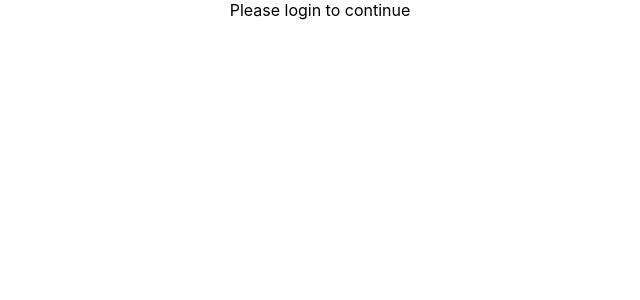
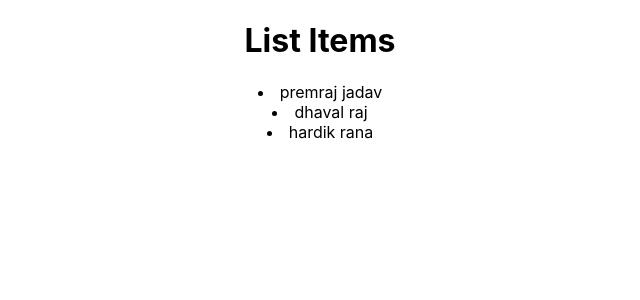
Before and after one commit to DivyarajsinhRana/typescript, a React (Create React App) app in the folder typing-class/: page / in a window 1280 px wide. Shown: the top 300 px of the page, without its empty margins (320-960 px from the left). Built offline with nearby package versions, Linux system fonts and the light colour scheme.

Commit message:
generic props done

```diff
--- a/typing-class/src/App.tsx
+++ b/typing-class/src/App.tsx
@@ -2,11 +2,28 @@ import Counter from "./component/class/Counter"
 import './App.css'
 import Private from "./component/class/Auth/Private"
 import Profile from "./component/class/Auth/Profile"
+import List from "./component/class/Auth/Generic/List"
 const App = () => {
   return (
     <div className="App">
       {/* <Counter message="The value of count is"/> */}
-      <Private isLoggedin={false} component={Profile} />
+      {/* <Private isLoggedin={false} component={Profile} /> */}
+      <List items={[ {
+        id :1,
+    first : "premraj",
+    last :"jadav"
+ },
+ {
+  id :2,
+  first : "dhaval",
+  last :"raj"
+ },
+ {
+  id :3,
+  first : "hardik",
+  last :"rana"
+ }]} handleClick={(item)=>console.log(item)} />
+
     </div>
   )
 }
--- /dev/null
+++ b/typing-class/src/component/class/Auth/Generic/List.tsx
@@ -0,0 +1,24 @@
+import React from 'react'
+
+type ListPropType<T> = {
+    items : T[],
+    handleClick : (value : T) => void
+}
+
+// const List =<T extends {}> ({items,handleClick} : ListPropType<T>) => {
+const List =<T extends {id : number,first : string,last :string}    > ({items,handleClick} : ListPropType<T>) => {
+    return (
+        <div>
+            <h1>List Items</h1>
+            <div>
+                {
+                    items.map((item,index)=>{
+                        return (<li key={item.id} onClick={() =>handleClick(item)}>{item.first} {item.last}</li>)
+                    })
+                }
+            </div>
+        </div>
+    )
+}
+
+export default List
```
Also changed, not shown: typing-class/src/component/class/Auth/Profile.tsx (+5 -9 lines).
